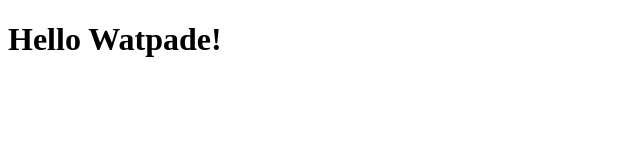
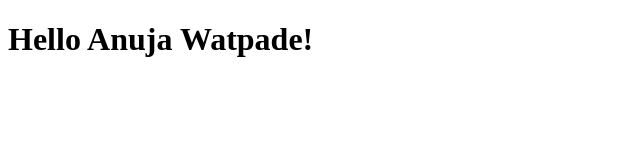
Before and after one commit to Babhilasah/coursera_test1, a plain HTML site: page site/index.html in a window 1280 px wide. Shown: the whole page, without its empty margins (0-640 px from the left). Drawn offline with Linux system fonts and the light colour scheme.

Commit message:
added name

```diff
--- a/site/index.html
+++ b/site/index.html
@@ -4,6 +4,6 @@
 	<title>Hello Anuja</title>
 </head>
 <body>
-<h1>Hello Watpade!</h1>
+<h1>Hello Anuja Watpade!</h1>
 </body>
 </html>
```
